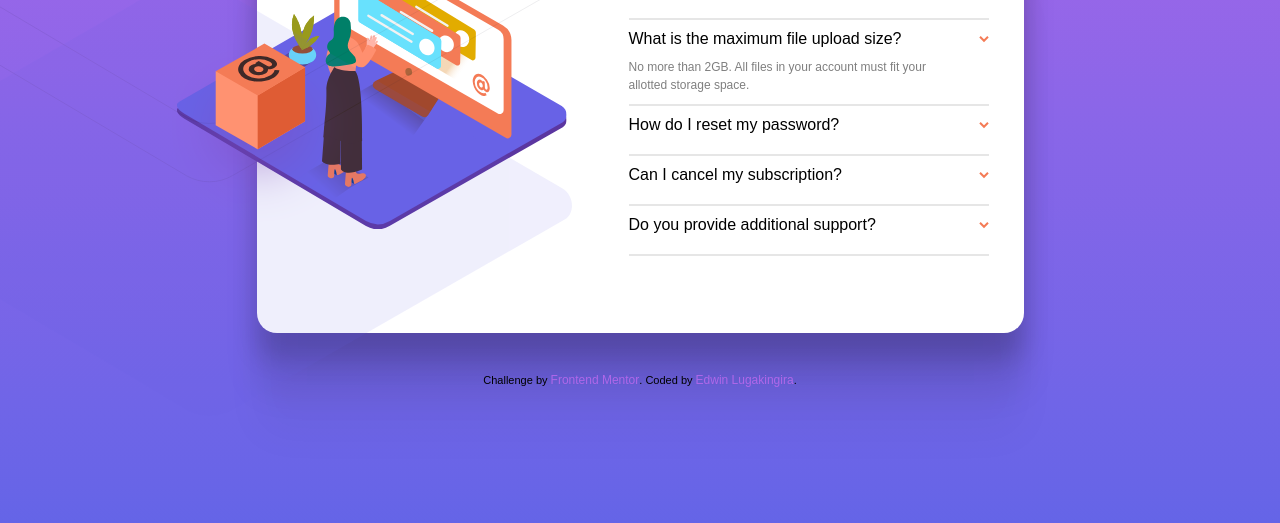
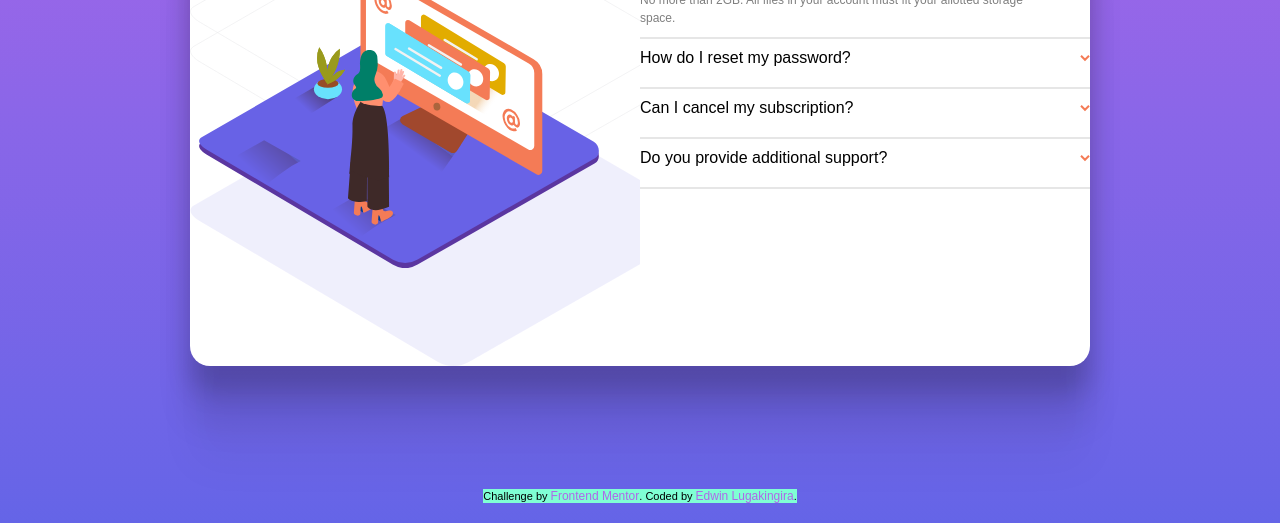
Before and after one commit to kaigwa/faq-accordion-card-main, a plain HTML site: page index.html in a window 1280 px wide. Shown: the part 277-800 px from the top of the page. Drawn offline with Linux system fonts and the light colour scheme.

Commit message:
new features

```diff
--- a/index.css
+++ b/index.css
@@ -1,5 +1,4 @@
 /* css file-whole design section */
-
 *{
     margin: 0;
     padding: 0;
@@ -21,59 +20,42 @@ body{
     background-size: cover;
 }
 
-.container{
-    position: relative;
-    top: 150px;
-}
-
 
 /* image design section */
 .image{
     display: flex;
     align-items: center;
     margin: auto;
-    /* background-color: brown; */
 }
 
 .sister{
     width: 200px;
-    position: relative;
-    bottom: 105px;
-    left: 50px;
+    /* background-color: brown; */
 }
 
 .shade{
     width: 200px;
-    position: relative;
-    bottom: 50px;
-    right: 150px;
 }
 
 .box{
     display: none;
-
 }
 
 .white{
-    padding: 15px ;
     background-color: white;
     border-radius: 20px;
     height: 500px;
-    position: relative;
-    top: 0px;
     box-shadow: 0px 102px 41px rgba(0, 0, 0, 0.03),
     0px 57px 34px rgba(0, 0, 0, 0.1), 0px 25px 25px rgba(0, 0, 0, 0.17);
 }
 
 .content{
-    position: relative;
-    bottom: 50px;
+
 }
 
 h1{
     text-align: center;
-    position: relative;
-    /* bottom: 60px; */
+
 }
 
 .qn{
@@ -83,7 +65,6 @@ h1{
 .accordion {
     background-color: transparent;
     cursor: pointer;
-    /* padding: 20px 0; */
     width: 100%;
     text-align: left;
     border: none;
@@ -110,7 +91,6 @@ h1{
     display: inline;
     margin-top: 6px;
     float:right;
-    /* transform: rotate(-180deg) */
   }
 
 
@@ -139,22 +119,19 @@ h1{
   hr{
     border: 0.05px solid gray;
     position: relative;
-    /* bottom: 50px; */
     opacity: 0.2;
 }
 
 
 /* content creators selectors */
 .attribution {
+    background-color: aquamarine;
     font-size: 11px;
     text-align: center;
-    position: relative;
-    top: 190px;
 }
 
 .attribution a {
     color: hsl(273, 75%, 66%);
-    /* color: hsl(228, 45%, 44%);  */
     text-decoration: none;
     font-size: 12px;
 }
@@ -164,57 +141,89 @@ h1{
 @media only screen and (min-width: 768px){
     body{
         width: 100vw;
-        /* margin: auto; */
+        margin: auto;
+        display: flex;
+        flex-direction: column;
+        justify-content: center;
+        align-items: center;
     }
 
     .white{
-        width: 767px;
-        height: 440px;
+        max-width: 900px;
+        max-height: 500px;
         display: flex;
         flex-direction: row;
-        justify-content: flex-end;
+        justify-content: center;
+        /* gap: 20px; */
         margin: auto;
     }
 
 
-/* image design section */
+/* image container design section */
     .illustration{
-        margin-bottom: 0;
+        width: 50%;
+        height: 100%;
+        border: none;
+        display: flex;
+        flex-direction: row;
+        align-items: center;
+
     }
 
     .image{
-        transform: scale(1.5);
-        position: relative;
-        top: 70%;
-        right: 101%;
+        /* background-color: black; */
+        width: 100%;
+        height: 100%;
+        display: flex;
+        flex-direction: column;
+        justify-content: center;
+        align-items: center;
+        /* overflow: hidden; */
+        background-image: url('./images/bg-pattern-desktop.svg');
+        background-repeat: no-repeat;
+        background-position: left center;
+        background-size:cover;
+        padding-right: 32px;
+
     }
 
     .sister{
-        transform: scale(1.3);
-        position: absolute;
-        bottom: 40%;
-        left: -124%;
-        /* background-color: brown; */
+        /* background-color: cadetblue; */
+        width: 100%;
+        height: auto;
+        max-width: 400px;
+        display: flex;
+        flex-direction: column;
+        justify-content: center;
+        align-items: center;
+        /* margin-top: 50px;
+        margin-left: -155px; */
     }
 
     .shade{
-      transform: scale(2.5);
-        position: absolute;
-        bottom: 80%;
-        right: 180%;
+        width: 100%;
+        height: auto;
+        max-width: 400px;
+        /* background-color: brown; */
+        display: flex;
+        flex-direction: column;
+        justify-content: center;
+        /* margin-top: -270px;
+        margin-left: -350px; */
     }
 
-    .box {
-        display: inherit;
-        transform: translate(-342%, 71%);
-    }
+    /* .box{
+        display: flex;
+        align-items: center;
+        justify-content: center;
+        transform: scale(0.5);
+
+    } */
 
 
     /* text design section */
     .content{
-        padding: 20px;
-        width: 400px;
-        position: absolute;
-        top: 20px;
+        width: 50%;
+        /* background-color: cadetblue; */
     }
 }
--- a/index.html
+++ b/index.html
@@ -11,10 +11,7 @@
     <link rel="stylesheet" href="index.css">
 </head>
 <body>
-<!-- container that carry the content -->
-    <div class="container">
-
-        <!-- section that define the whole card -->
+<!-- container that define the whole card -->
     <div class="white">
 
         <!-- animated portait of a women section/logo -->
@@ -26,15 +23,15 @@
                     <img class="sister" src="./images/illustration-woman-online-mobile.svg" alt="image">
                 </picture>
 
-                    <picture>
+                <!-- <picture>
                     <source class="shade" media='(min-width:700px)' srcset="./images/bg-pattern-desktop.svg" alt="bg">
                     <img class="shade" src="./images/bg-pattern-mobile.svg" alt="pattern">
-                    </picture>
+                </picture> -->
             </div>
+
             <!-- box image -->
             <div class="box">
                 <img  src="./images/illustration-box-desktop.svg" alt="box" >
-
             </div>
         </div>
         <!-- end of image section -->
@@ -92,7 +89,6 @@
 
     </div>
 
-    </div>
 <!-- end of the FAQ section -->
 
 <!-- content creators section -->
```
Lines whose indentation alone changed are shown as unchanged.
